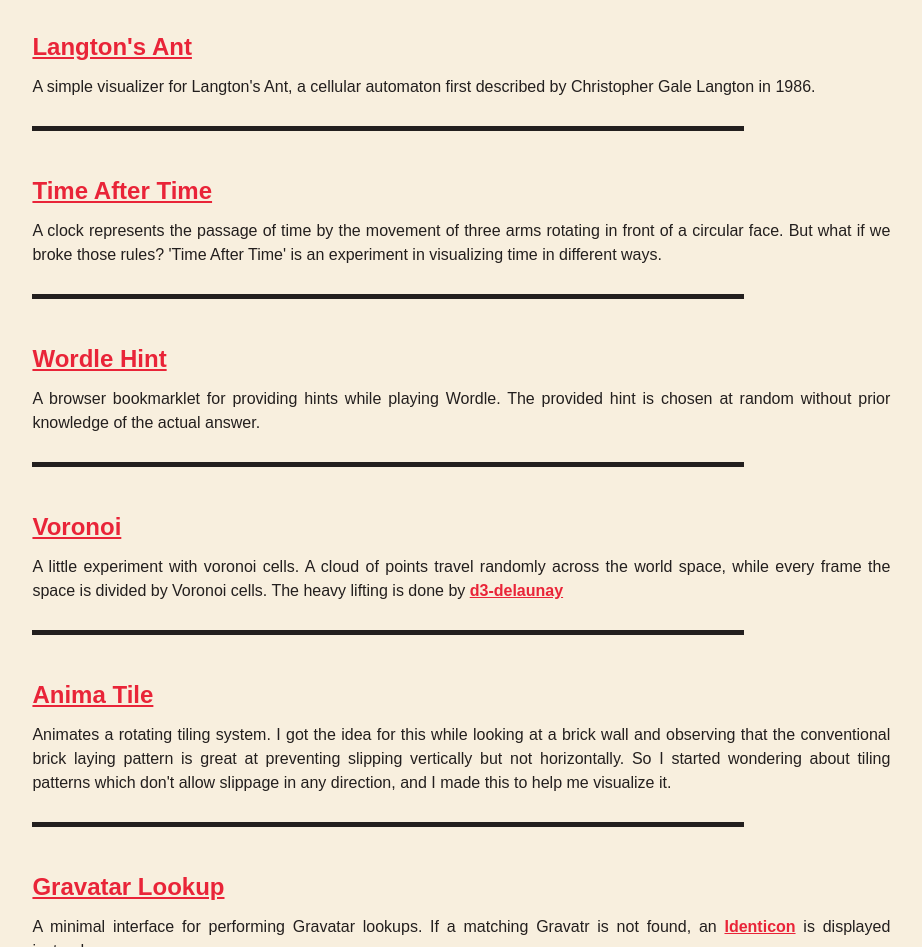
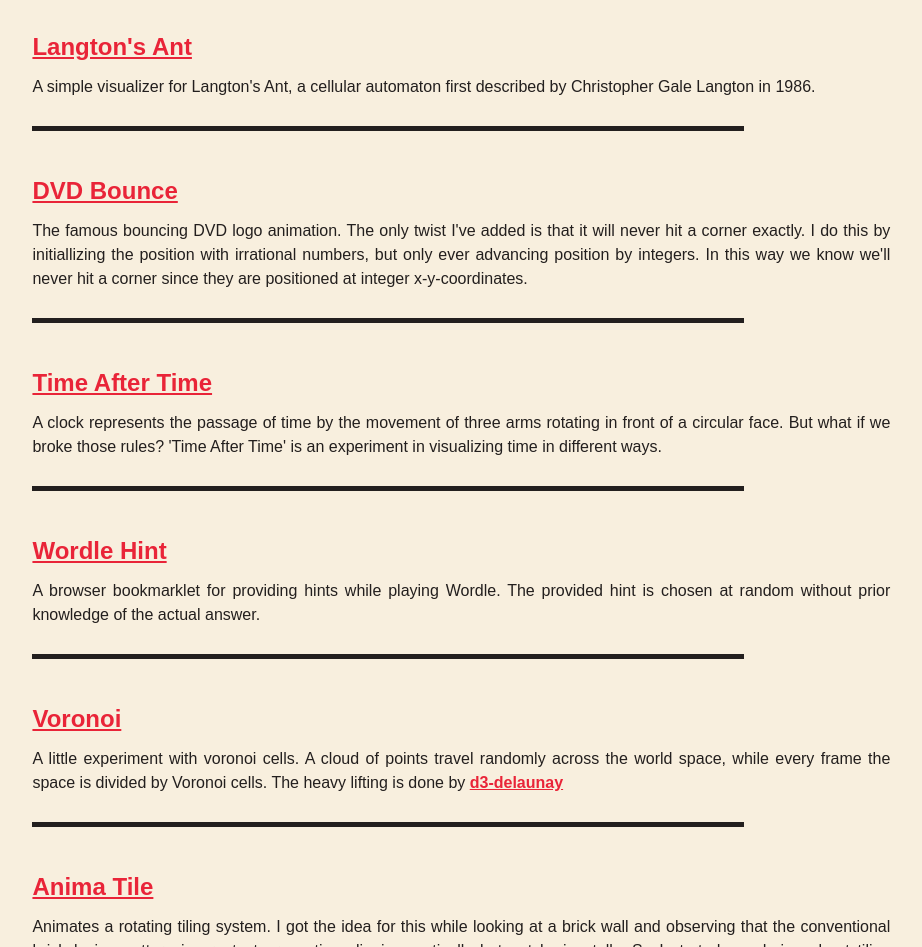
Before and after one commit to fildon/fildon.github.io, an Eleventy site: page src/index.html in a window 1280 px wide. Shown: the part 1745-2692 px from the top of the page, without its empty margins (173-1095 px from the left). Built offline with nearby package versions, Linux system fonts and the light colour scheme; Eleventy itself is replaced by a stand-in of ours; files that its build step writes are made by us from their sources.

Commit message:
📀 Adds entry for dvd-bounce

```diff
--- a/src/index.html
+++ b/src/index.html
@@ -183,6 +183,21 @@
 			<article>
 				<header>
 					<h3>
+						<a id="dvd-bounce" href="./dvd-bounce">DVD Bounce</a>
+						<a class="hash-link" href="#dvd-bounce">#</a>
+					</h3>
+				</header>
+				<p>
+					The famous bouncing DVD logo animation. The only twist I've added is
+					that it will never hit a corner exactly. I do this by initiallizing
+					the position with irrational numbers, but only ever advancing position
+					by integers. In this way we know we'll never hit a corner since they
+					are positioned at integer x-y-coordinates.
+				</p>
+			</article>
+			<article>
+				<header>
+					<h3>
 						<a id="time-after-time" href="./time-after-time">Time After Time</a>
 						<a class="hash-link" href="#time-after-time">#</a>
 					</h3>
```
